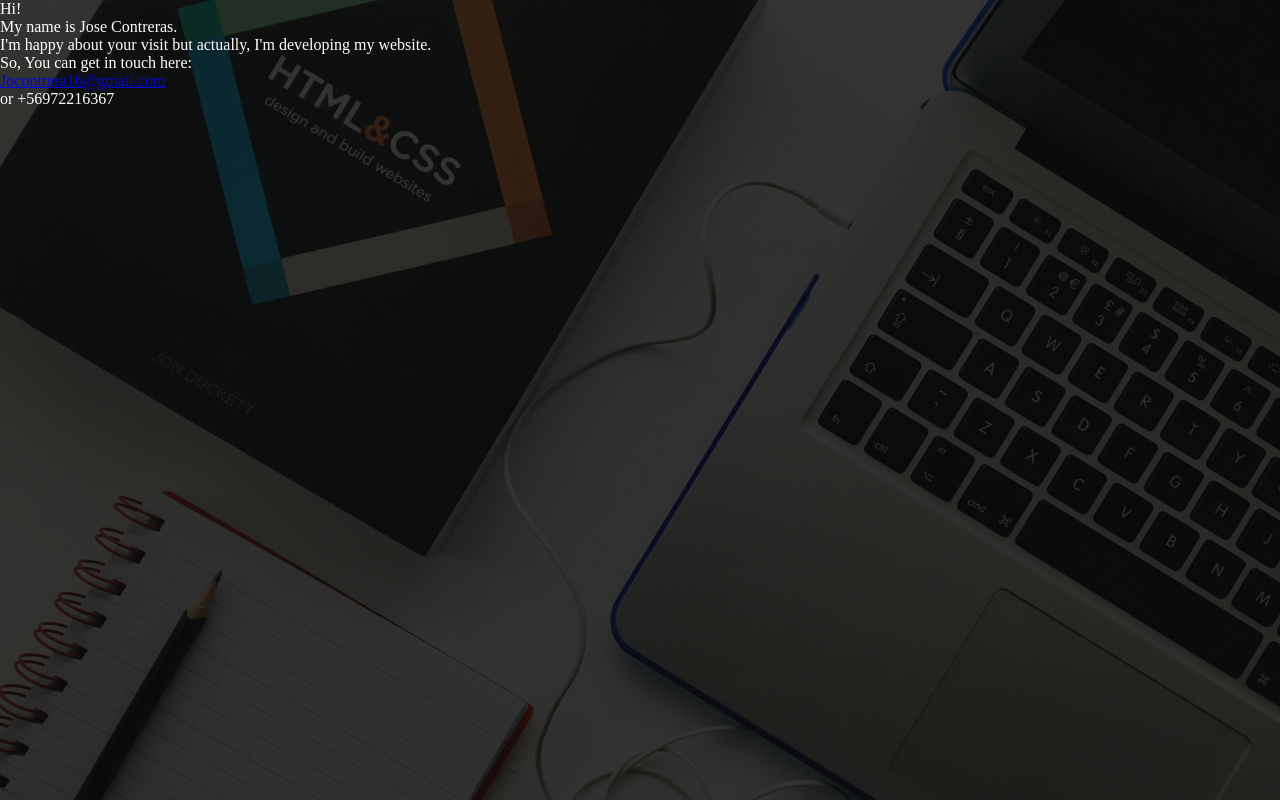
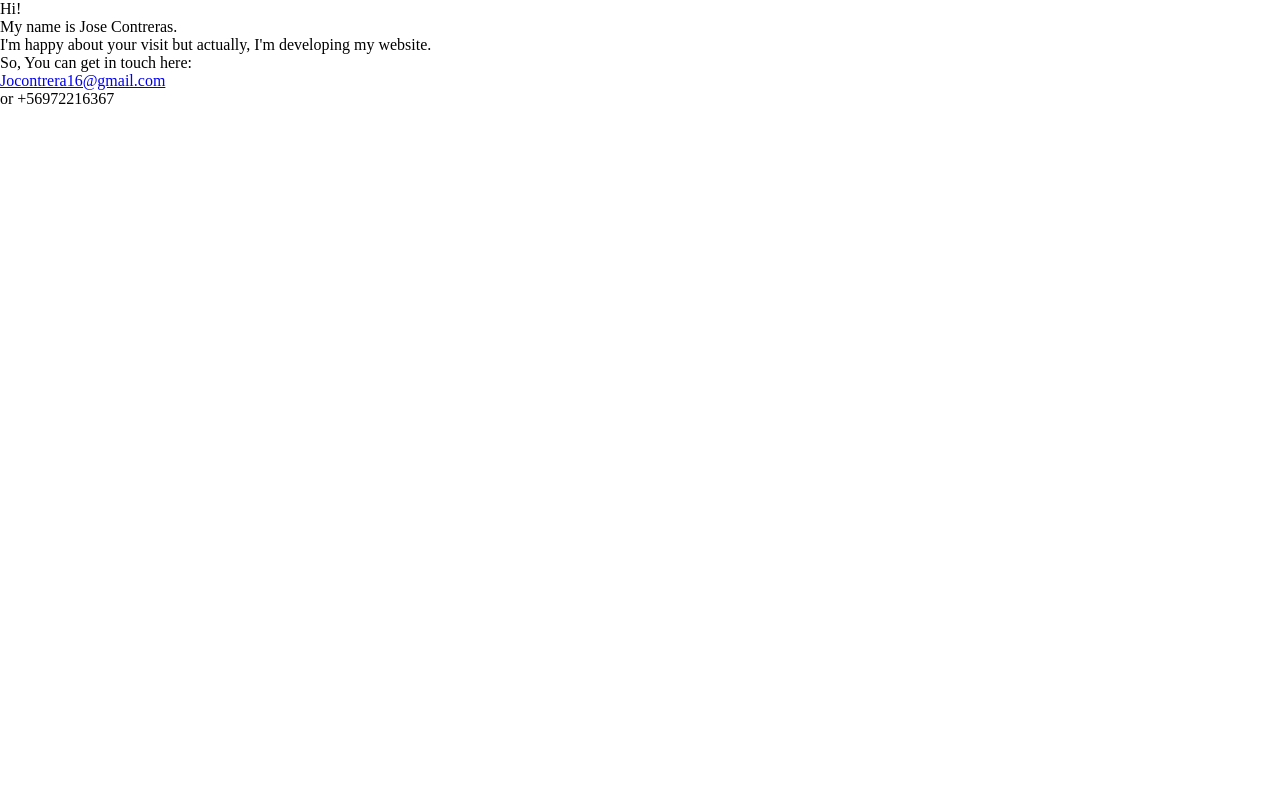
Before and after one commit to jovicon/jovicon.github.io, a PHP site: page / in a window 1280 px wide. Run offline with PHP 8.4, Linux system fonts and the light colour scheme.

Commit message:
updating first view

```diff
--- a/css/styles.css
+++ b/css/styles.css
@@ -1,18 +1,5 @@
 /* my styles */
 
-.hero-img {
-  width:100%;
-  height:100vh;
-  background: url("../img/hero-img.jpeg");
-  background-size: cover;
-  background-position: left top;
-  position:fixed;
+body {
+  overflow-y: hidden;
 }
-
-.fixed-layer {
-  width:100vw;
-  height:100vh;
-  position:fixed;
-  color:white;
-  background-color:rgba(0,0,0,.80);
-}
--- a/index.html
+++ b/index.html
@@ -34,7 +34,7 @@
     </section> -->
 
     <!-- probhando iframe -->
-    <iframe src="https://my-name-is-jose-contreras.herokuapp.com/" style="width:100%;height:100vh;"></iframe>
+    <iframe src="https://jc-landing.herokuapp.com/" style="width:100%;height:100vh;border:none;"></iframe>
 
   </body>
 </html>
```
